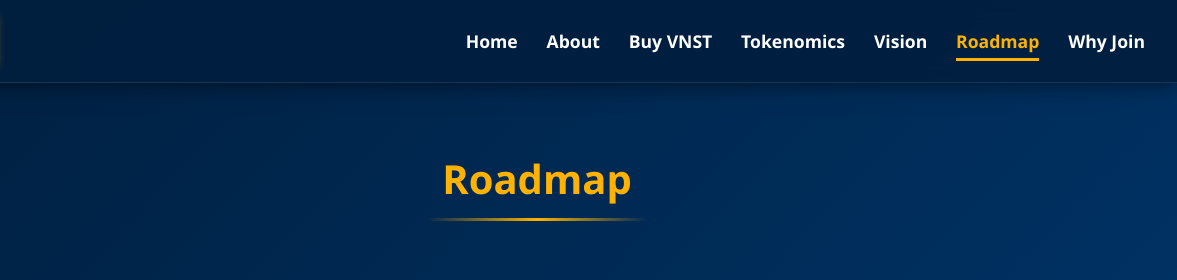
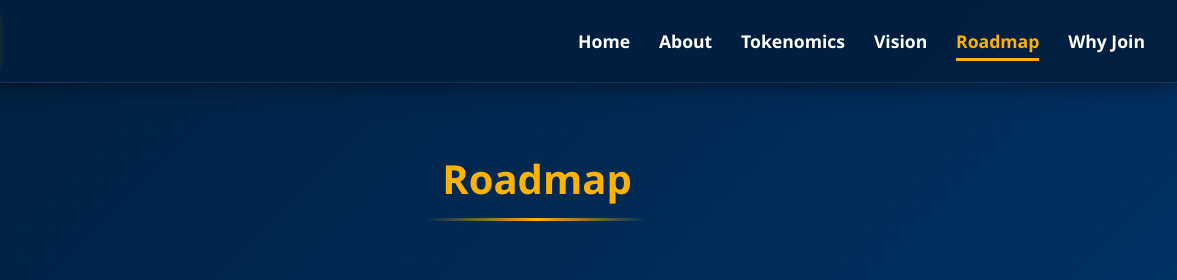
Before and after one commit to SRTAK786/vnst-swap, a plain HTML site: page roadmap.html in a window 1280 px wide. Shown: the top 280 px of the page, 103-1280 px from the left. Drawn offline with Linux system fonts and the light colour scheme.

Commit message:
Update roadmap.html

```diff
--- a/roadmap.html
+++ b/roadmap.html
@@ -14,7 +14,6 @@
       <ul id="nav-links">
         <li><a href="index.html">Home</a></li>
         <li><a href="about.html">About</a></li>
-        <li><a href="buy-vnst.html">Buy VNST</a></li>
         <li><a href="tokenomics.html">Tokenomics</a></li>
         <li><a href="vision.html">Vision</a></li>
         <li><a href="roadmap.html" class="active">Roadmap</a></li>
@@ -59,4 +58,5 @@
     <p>© 2025 V Network Services</p>
   </footer>
 </body>
+
 </html>
```
